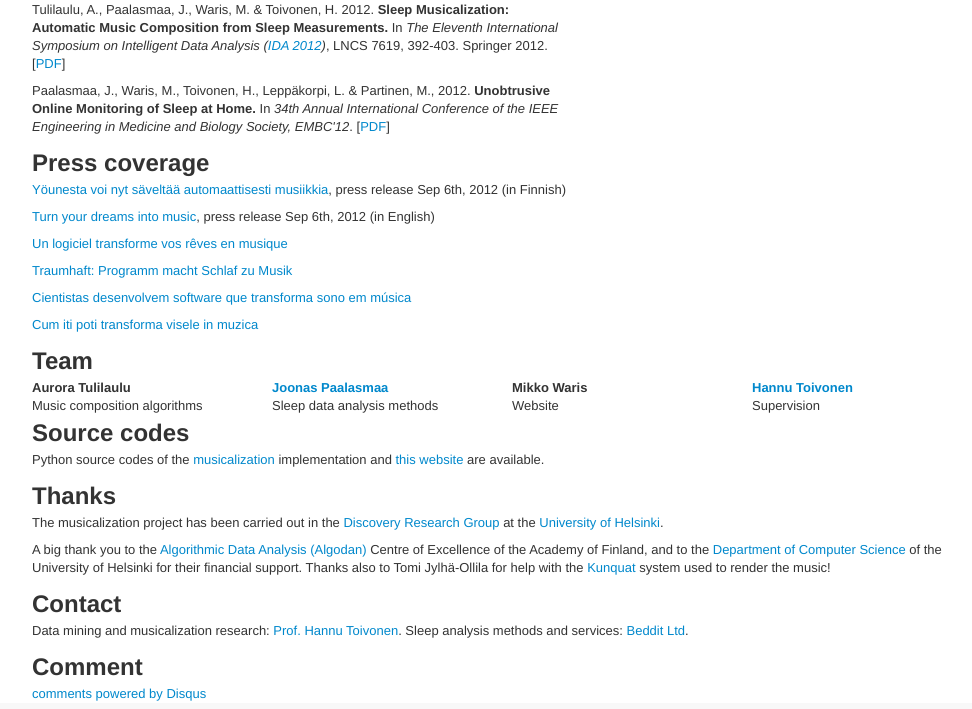
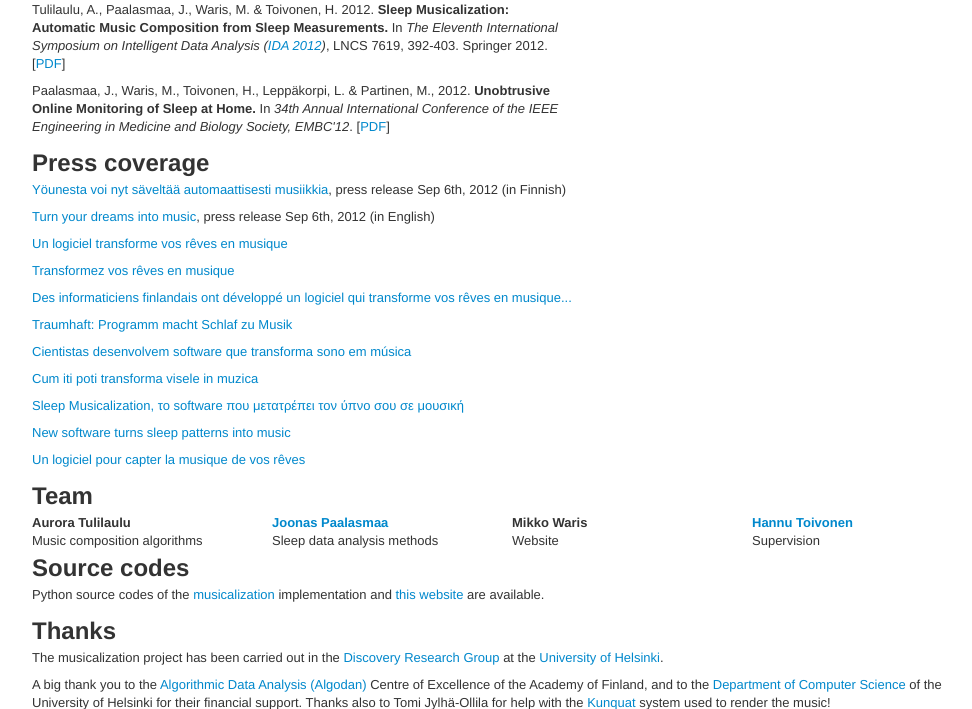
Before and after one commit to jpaalasm/sleep-musicalization-web, a Django app: template webapp/templates/dreamsapp/home.html in a window 1280 px wide. Shown: the part 832-1541 px from the top of the page, without its empty margins (138-1110 px from the left). Run offline with Django 3.2, Linux system fonts and the light colour scheme; the template is opened without the code that fills it, so the values that code supplies are empty; some libraries are stand-ins or nearby versions.

Commit message:
Add links

```diff
--- a/webapp/templates/dreamsapp/home.html
+++ b/webapp/templates/dreamsapp/home.html
@@ -89,6 +89,12 @@
 			<p><a href="http://www.01net.com/editorial/572371/un-logiciel-transforme-vos-reves-en-musique/">Un logiciel transforme vos rêves en musique</a>
 			</p>
 
+			<p><a href="http://www.lesnumeriques.com/transformez-vos-reves-en-musique-n26077.html">Transformez vos rêves en musique</a>
+			</p>
+
+			<p><a href="http://www.20minutes.fr/sciences/1002846-musique-reves">Des informaticiens finlandais ont développé un logiciel qui transforme vos rêves en musique...</a>
+			</p>
+
 			<p><a href="http://www.pressetext.com/news/20120912003">Traumhaft: Programm macht Schlaf zu Musik</a>
 			</p>
 
@@ -98,10 +104,14 @@
 			<p><a href="http://medlive.hotnews.ro/vitmatina-cum-iti-poti-transforma-visele-in-muzica.html">Cum iti poti transforma visele in muzica</a>
 			</p>
 
+			<p><a href="http://www.techgear.gr/sleep-musicalization-turns-your-sleep-into-music-52530/">Sleep Musicalization, το software που μετατρέπει τον ύπνο σου σε μουσική</a>
+			</p>
 
+			<p><a href="http://www.gizmag.com/software-sleep-music/24094/">New software turns sleep patterns into music</a>
+			</p>
 
-
-
+			<p><a href="http://techno.lapresse.ca/nouvelles/201209/11/01-4572869-un-logiciel-pour-capter-la-musique-de-vos-reves.php">Un logiciel pour capter la musique de vos rêves</a>
+			</p>
 
 		</div>
 
```
